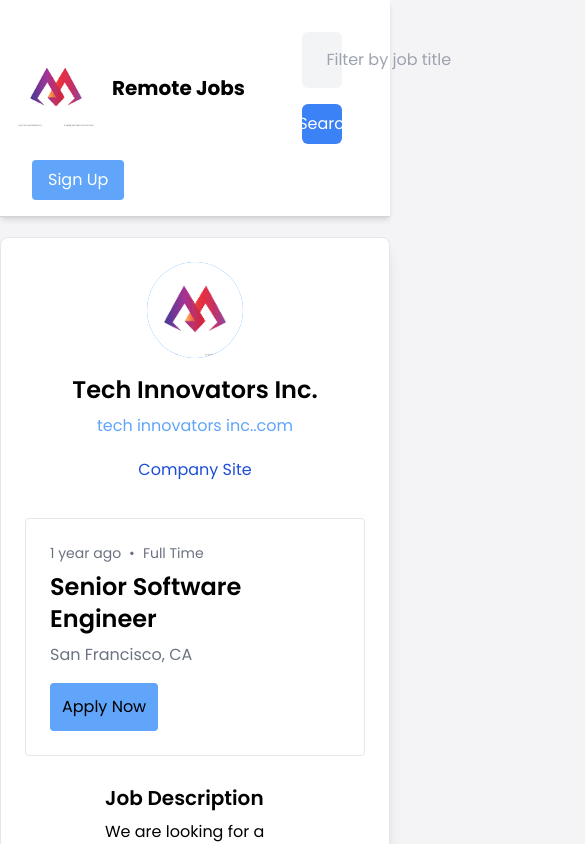
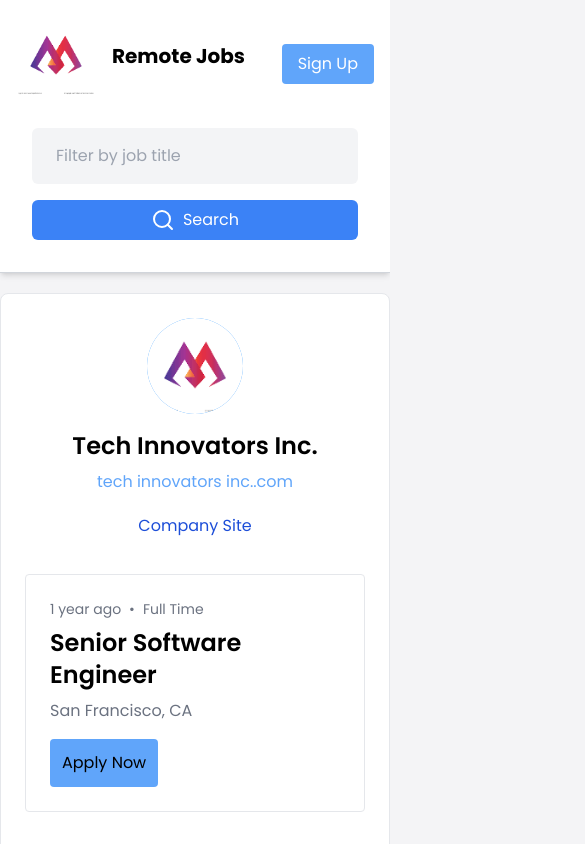
Before and after one commit to Ndevu12/RemoteJobs, a React (Vite) app: page /job/1 in a window 390 px wide. Shown: the top 844 px of the page, 585 px wide, since content can reach past the window. Built offline with nearby package versions, Linux system fonts and the light colour scheme; no server answers.

Commit message:
fix<header> improve header responsiveness

```diff
--- a/src/components/FilterForm/FilterForm.tsx
+++ b/src/components/FilterForm/FilterForm.tsx
@@ -25,17 +25,17 @@ const FilterForm = (props: Props) => {
   };
 
   return (
-    <form onSubmit={onFilterSubmit} className="w-[20%] flex flex-col md:flex-row items-center mr-4 gap-4 p-4 rounded-md">
-      <div className="flex items-center w-full md:w-2/3 bg-gray-100 p-2 rounded-md">
+    <form onSubmit={onFilterSubmit} className="w-full md:w-1/2 lg:w-1/3 flex flex-col md:flex-row items-center gap-4 p-4 rounded-md">
+      <div className="flex items-center w-full bg-gray-100 p-2 rounded-md">
         <Search className="text-gray-500 mr-2" />
         <input
           type="text"
           name="title"
-          className="flex-grow bg-transparent border-none outline-none p-2"
+          className="flex-grow bg-transparent border-none outline-none p-2 placeholder:text-base md:placeholder:text-lg lg:placeholder:text-xl"
           placeholder="Filter by job title"
         />
       </div>
-      <div className="flex items-center w-full md:w-1/3">
+      <div className="flex items-center w-full">
         <button type="submit" className="w-full bg-blue-500 text-white p-2 rounded-md flex items-center justify-center">
           <Search className="mr-2" />
           Search
--- a/src/components/Header/Header.tsx
+++ b/src/components/Header/Header.tsx
@@ -40,13 +40,15 @@ const Header: React.FC = () => {
   };
 
   return (
-    <div className="flex flex-wrap justify-between items-center p-4 bg-white shadow-md border-b border-gray-300">
+    <div className="flex flex-wrap md:flex-row md:flex-wrap justify-between items-center p-4 bg-white shadow-md border-b border-gray-300">
       <div className="flex items-center cursor-pointer" onClick={handleLogoClick}>
         <img className="w-20 rounded cursor-pointer" src={logo} alt="Company Logo" />
         <span className="ml-4 text-xl font-bold">Remote Jobs</span>
       </div>
-      <FilterForm filterJobsForm={handleFilterJobs} />
-      <div className="flex items-center relative">
+      <div className="hidden md:flex items-center flex-grow justify-center">
+        <FilterForm filterJobsForm={handleFilterJobs} />
+      </div>
+      <div className="flex items-center relative mt-4 md:mt-0">
         {isLoggedIn ? (
           <>
             <figure className="profile-photo cursor-pointer" onClick={toggleProfileMenu}>
@@ -72,6 +74,9 @@ const Header: React.FC = () => {
           </button>
         )}
       </div>
+      <div className="block md:hidden mt-4 w-full">
+        <FilterForm filterJobsForm={handleFilterJobs} />
+      </div>
     </div>
   );
 };
```
